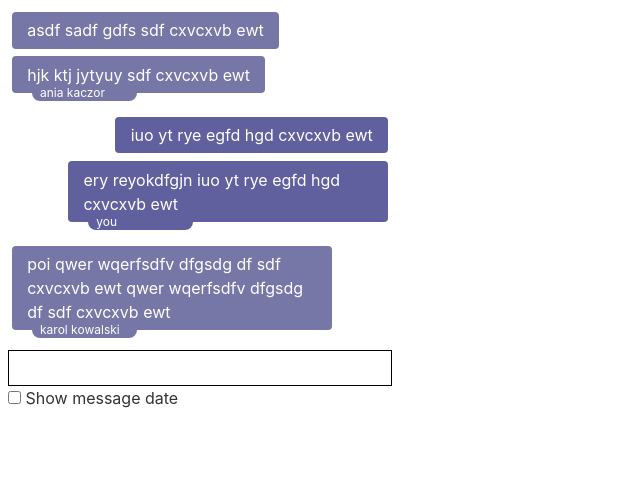
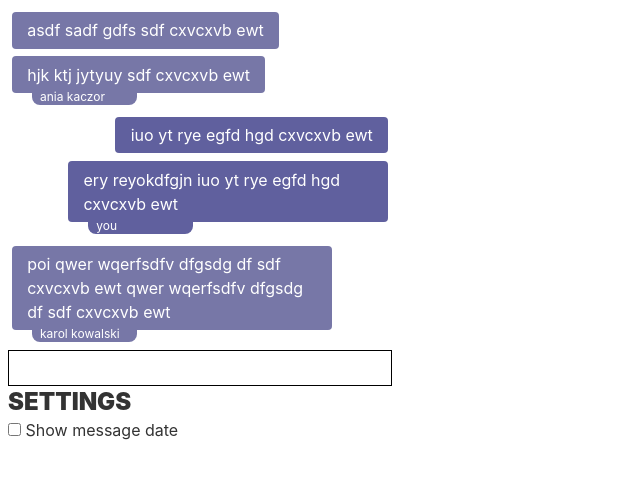
Before and after one commit to pawelwier/svelte-chat, a Svelte app: page / in a window 1280 px wide. Shown: the top 478 px of the page, without its empty margins (0-640 px from the left). Built offline with nearby package versions, Linux system fonts and the light colour scheme.

Commit message:
moved settings to store

```diff
--- a/public/output.css
+++ b/public/output.css
@@ -602,6 +602,10 @@ video {
   left: 1.5rem;
 }
 
+.bottom-2 {
+  bottom: 0.5rem;
+}
+
 .box-border {
   box-sizing: border-box;
 }
@@ -656,6 +660,11 @@ video {
 
 .rounded-lg {
   border-radius: 0.5rem;
+}
+
+.rounded-t-none {
+  border-top-left-radius: 0px;
+  border-top-right-radius: 0px;
 }
 
 .border {
@@ -713,13 +722,32 @@ video {
   line-height: 1rem;
 }
 
+.text-lg {
+  font-size: 1.125rem;
+  line-height: 1.75rem;
+}
+
+.text-xl {
+  font-size: 1.25rem;
+  line-height: 1.75rem;
+}
+
 .font-black {
   font-weight: 900;
+}
+
+.uppercase {
+  text-transform: uppercase;
 }
 
 .text-white {
   --tw-text-opacity: 1;
   color: rgb(255 255 255 / var(--tw-text-opacity));
+}
+
+.text-black {
+  --tw-text-opacity: 1;
+  color: rgb(0 0 0 / var(--tw-text-opacity));
 }
 
 .outline {
--- a/src/App.svelte
+++ b/src/App.svelte
@@ -1,12 +1,7 @@
 <script>
 	import Chat from './components/Chat.svelte'
 	import Settings from './components/Settings.svelte'
-
-	let displayMsgDate = false
-	const setShowMsgDate = (value) => {
-		displayMsgDate = value.detail
-	}
 </script>
 
-<Chat {displayMsgDate} />
-<Settings on:showMsgDate={value => setShowMsgDate(value)} />
+<Chat />
+<Settings />
--- a/src/components/Chat.svelte
+++ b/src/components/Chat.svelte
@@ -1,9 +1,7 @@
 <script>
+  import { messages } from '../data/messages'
   import Messages from './Messages.svelte'
-  import { messages } from '../data/messages'
   import NewMessageInput from './NewMessageInput.svelte'
-
-  export let displayMsgDate
 
   let chatMessages = messages
   let AUTHOR_ID = 1 // TODO: move to store
@@ -21,7 +19,7 @@
 
 <div class="w-96">
   {#if chatMessages.length}
-    <Messages {chatMessages} {displayMsgDate} />
+    <Messages {chatMessages} />
   {/if}
   <NewMessageInput on:add={addMessage} />
 </div>
--- a/src/components/Message.svelte
+++ b/src/components/Message.svelte
@@ -1,25 +1,14 @@
 <script>
-  import { users } from "../data/users"
-  import { format } from 'date-fns'
+	import Signature from './Signature.svelte'
 
   export let msg
   export let displayAuthor = true
-  export let displayMsgDate
 
-  let AUTHOR_ID = 1 // TODO: move to store
+  let isAuthor
 
-  const getName = () => {
-    if (msg.authorId === AUTHOR_ID) return "you"
-    const user = users.find(({ id }) => id === msg.authorId)
-    const { firstName, lastName } = user
-    return `${firstName} ${lastName}`
-  }
+  let USER_ID = 1 // TODO: move to store
 
-  const formatDate = (date) => {
-    return format(date, "yyyy:MM:dd HH:mm:ss")
-  }
-
-  $: isAuthor = msg.authorId === AUTHOR_ID
+  $: isAuthor = msg.authorId === USER_ID
 </script>
 
 <div class="msg text-white {isAuthor ? 'msg-author justify-end' : 'msg-regular'}">
@@ -28,12 +17,13 @@
       {@html msg.content}
     </div>
     {#if displayAuthor}
-      <div class="author relative bottom-3 left-6 rounded-lg text-xs pl-2">
-        {getName()}
-        {#if displayMsgDate}
-          {formatDate(msg.createdAt)}
-        {/if}
-      </div>
+    <div class="author relative bottom-2 left-6 rounded-lg rounded-t-none">
+      <Signature
+        {isAuthor}
+        createdAt={msg.createdAt}
+        authorId={msg.authorId}
+      />
+    </div>
     {/if}
   </div>
 </div>
--- a/src/components/Messages.svelte
+++ b/src/components/Messages.svelte
@@ -2,7 +2,6 @@
 	import Message from './Message.svelte';
 
   export let chatMessages
-  export let displayMsgDate
 
   const nextMessageSameAuthor = (index) => {
     const nextMessage = chatMessages[index + 1]
@@ -15,6 +14,5 @@
   <Message
     {msg}
     displayAuthor={!nextMessageSameAuthor(index)}
-    {displayMsgDate}
   />
 {/each}
--- a/src/components/Settings.svelte
+++ b/src/components/Settings.svelte
@@ -1,21 +1,23 @@
 <script>
-  import { createEventDispatcher } from 'svelte'
+  import { configStore } from '../store/configStore'
 
-  const dispatch = createEventDispatcher()
+  let displayMsgDate
 
-  let showMsgDate
-
-  const onSetShowMsgDate = () => {
-    dispatch('showMsgDate', showMsgDate) // TODO: move to store
+  $: {
+    configStore.set({
+      displayMsgDate
+    })
   }
 </script>
 
 <div>
+  <h3 class="uppercase font-black text-2xl">
+    Settings
+  </h3>
   <label>
     <input
       type="checkbox"
-      bind:checked={showMsgDate}
-      on:change={onSetShowMsgDate}
+      bind:checked={displayMsgDate}
     />
     <span>
       Show message date
--- /dev/null
+++ b/src/components/Signature.svelte
@@ -0,0 +1,31 @@
+<script>
+  import { format } from 'date-fns'
+  import { configStore } from '../store/configStore'
+  import { users } from "../data/users"
+
+  export let createdAt
+  export let isAuthor
+  export let authorId
+
+  let displayMsgDate
+
+  const getName = () => {
+    if (isAuthor) return "you"
+    const user = users.find(({ id }) => id === authorId)
+    const { firstName, lastName } = user
+    return `${firstName} ${lastName}`
+  }
+
+  const formatDate = (date) => {
+    return format(date, "yyyy:MM:dd HH:mm:ss")
+  }
+
+  $: displayMsgDate = $configStore.displayMsgDate
+</script>
+
+<div class="text-xs pl-2">
+  {getName()}
+  {#if displayMsgDate}
+    {formatDate(createdAt)}
+  {/if}
+</div>
--- /dev/null
+++ b/src/store/configStore.js
@@ -0,0 +1,5 @@
+import { writable } from 'svelte/store'
+
+export const configStore = writable({
+  displayMsgDate: false
+})
```
